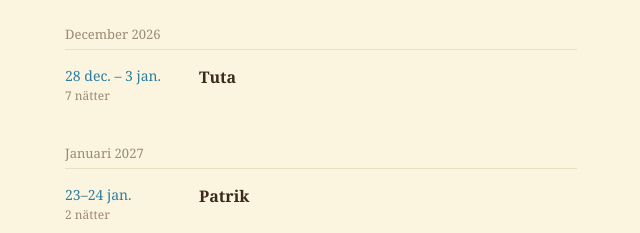
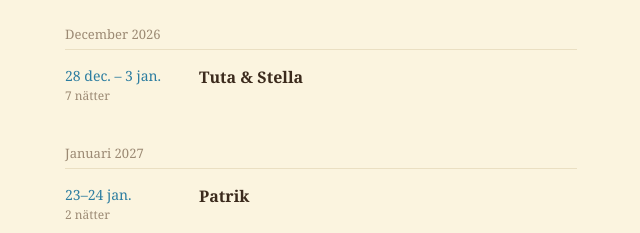
Before and after one commit to Pater483/Estepona, a plain HTML site: page index.html in a window 1280 px wide. Shown: the part 475-708 px from the top of the page, 319-959 px from the left. Drawn offline with Linux system fonts and the light colour scheme.

Commit message:
Change guest name for December booking
Updated guest name for a booking entry.

```diff
--- a/index.html
+++ b/index.html
@@ -82,7 +82,7 @@ const BOOKINGS = [
   { start: "2026-10-31", end: "2026-11-06", guest: "Tuta" },
   { start: "2026-11-05", end: "2026-11-11", guest: "Bettan" },
   { start: "2026-11-05", end: "2026-11-28", guest: "Patrik" },
-  { start: "2026-12-28", end: "2027-01-03", guest: "Tuta" },
+  { start: "2026-12-28", end: "2027-01-03", guest: "Tuta & Stella" },
   { start: "2027-01-23", end: "2027-01-30", guest: "Patrik" },
   { start: "2027-01-25", end: "2027-01-30", guest: "Wemans" },
 ];
```
